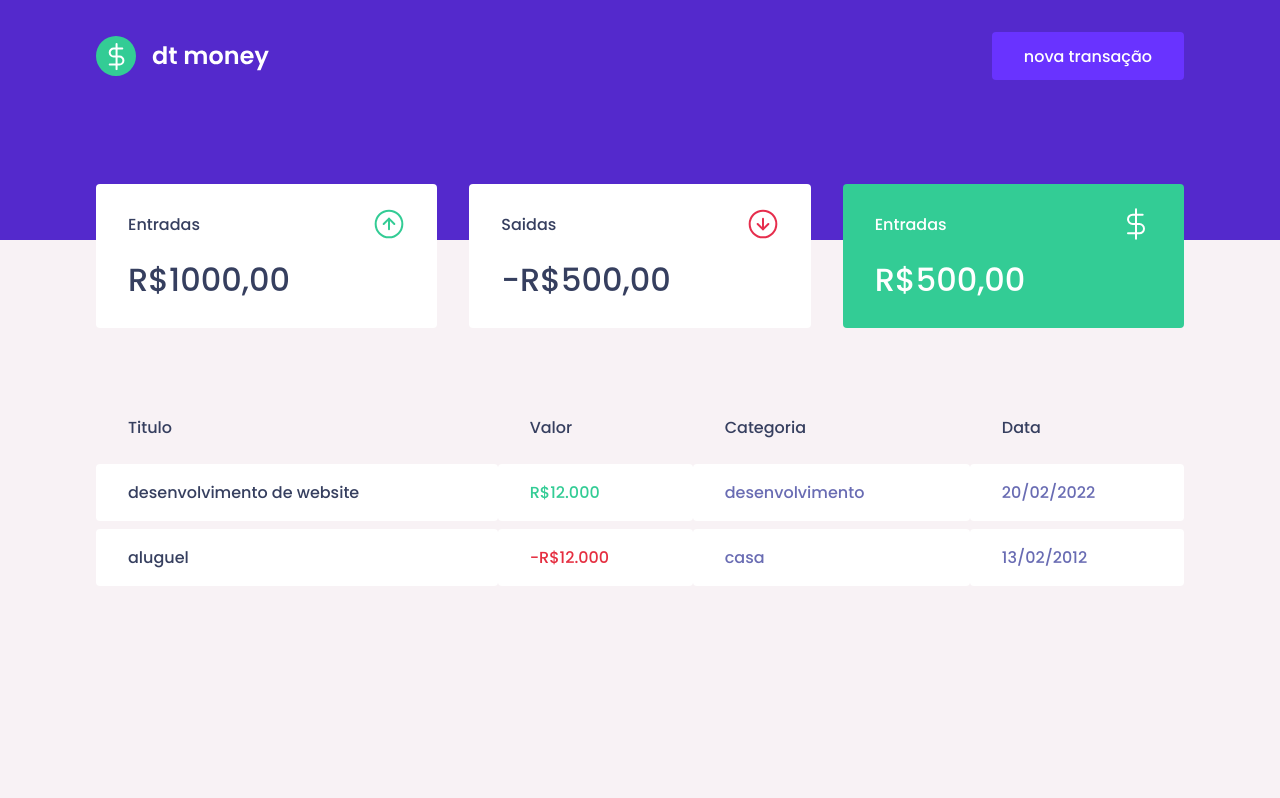
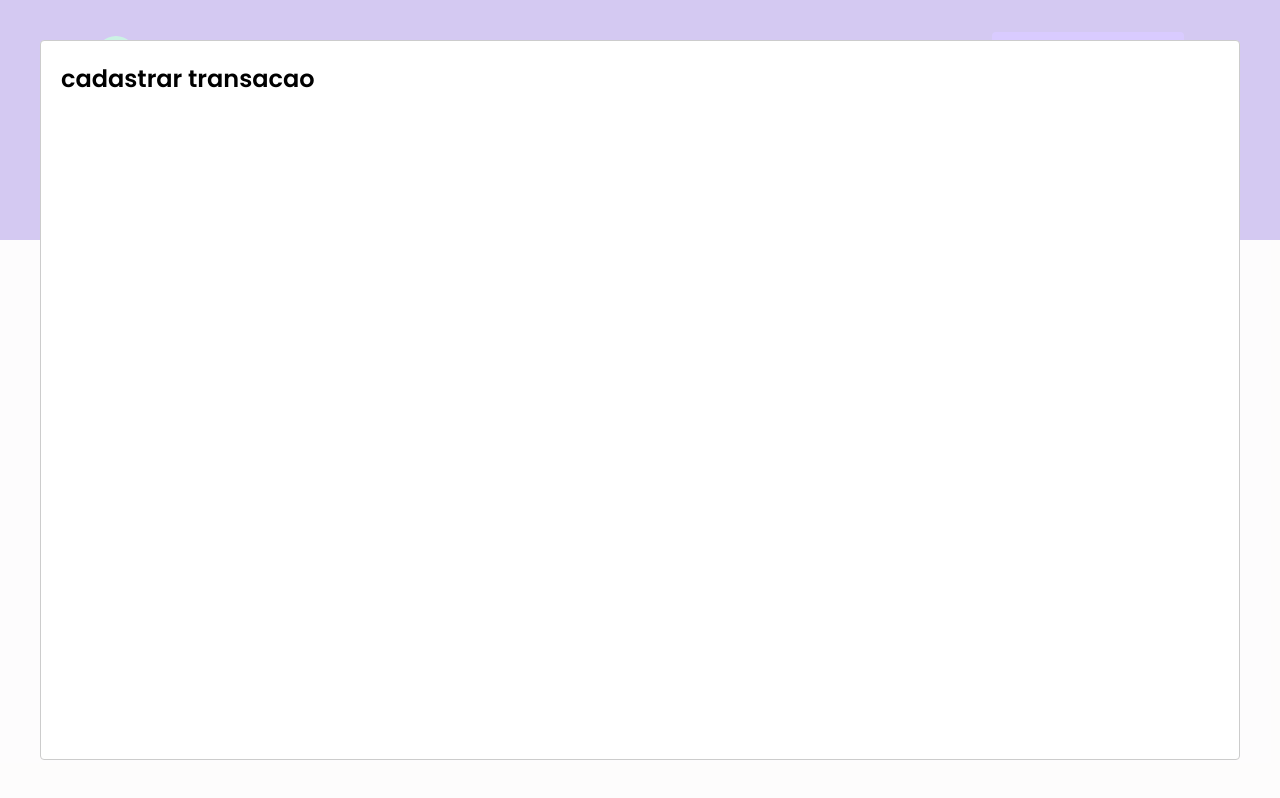
Before and after one commit to mauriciocosta404/dt-money-rocketseat, a React (Create React App) app: page / in a window 1280 px wide. Both pictures are taken after a click on the button "nova transação". Built offline with nearby package versions, Linux system fonts and the light colour scheme; no server answers; what miragejs would draw is missing.

Commit message:
criando o modal com o react-modal

```diff
--- a/package.json
+++ b/package.json
@@ -9,6 +9,7 @@
     "miragejs": "^0.1.45",
     "react": "^18.1.0",
     "react-dom": "^18.1.0",
+    "react-modal": "^3.15.1",
     "react-scripts": "5.0.1",
     "styled-components": "^5.3.5",
     "web-vitals": "^2.1.0"
@@ -21,6 +22,7 @@
     "@types/node": "^16.7.13",
     "@types/react": "^18.0.0",
     "@types/react-dom": "^18.0.0",
+    "@types/react-modal": "^3.13.1",
     "typescript": "^4.4.2"
   },
   "scripts": {
--- a/src/App.tsx
+++ b/src/App.tsx
@@ -1,13 +1,32 @@
+import React,{useState} from 'react';
 import { Header } from './components/header';
 import {GlobalStyle} from './styles/Global';
 import Dashboard from './components/Dashboard/index';
+import  Modal  from 'react-modal';
+
 
 function App() {
+
+  const [isNewTransictionModalOpened,setNewTransictionModalOpened]=useState(false);
+
+  const handleOpenNewTransactionModal=()=>{
+      setNewTransictionModalOpened(true);
+  }
+
+  const handleCloseNewTransactionModal=()=>{
+      setNewTransictionModalOpened(false);
+  }
 
   return (
     <>
       <GlobalStyle/>
-      <Header/>
+      <Header onOpenNewTransactionModal={handleOpenNewTransactionModal}/>
+      <Modal
+        isOpen={isNewTransictionModalOpened}
+        onRequestClose={handleCloseNewTransactionModal}>
+          <h2>cadastrar transacao</h2>
+      </Modal>
+
       <Dashboard/>
     </>
   );
--- a/src/components/header/index.tsx
+++ b/src/components/header/index.tsx
@@ -1,14 +1,21 @@
 import logoImg from '../../assets/Logo.svg';
 import * as C from './styles';
+import React,{useState} from 'react';
 
-export const Header=()=>{
+interface TransactionsModalProps{
+    onOpenNewTransactionModal:()=>void;
+}
+
+export const Header=({onOpenNewTransactionModal}:TransactionsModalProps)=>{
+
     return(
         <C.Container>
             <C.Content>
                 <img src={logoImg} alt="dt money" />
-                <button>
+                <button onClick={onOpenNewTransactionModal}>
                     nova transação
                 </button>
+
             </C.Content>
         </C.Container>
     )
```
Also changed, not shown: 1 other file (tests, documents, lock files or other folders).
